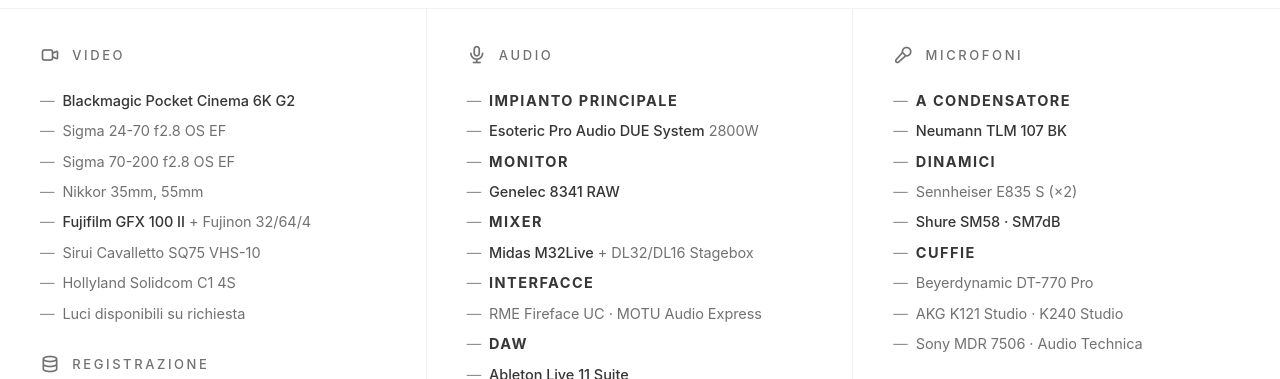
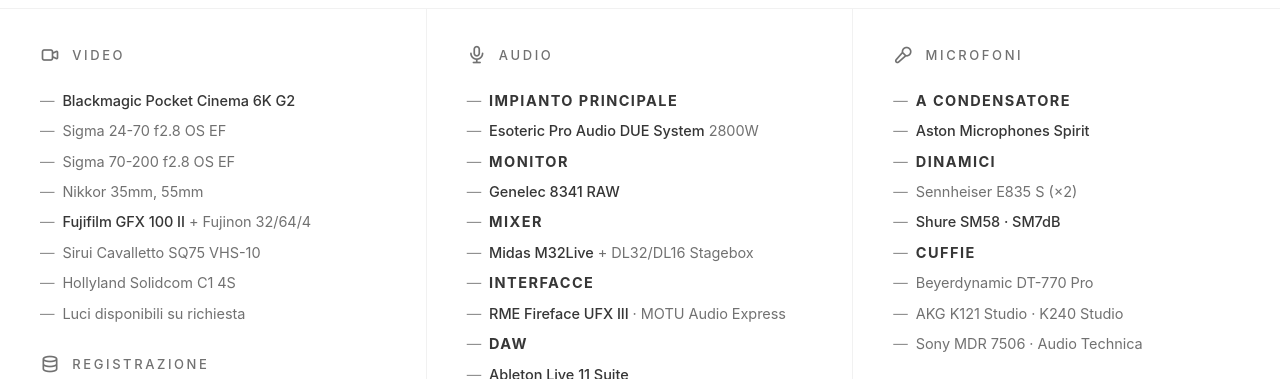
Before and after one commit to studio33club/websitedef, a plain HTML site: page produzione/index.html in a window 1280 px wide. Shown: the part 5640-6019 px from the top of the page. Drawn offline with nearby package versions, Linux system fonts and the light colour scheme; a web font is replaced by a local one.

Commit message:
Add files via upload

```diff
--- a/produzione/index.html
+++ b/produzione/index.html
@@ -1893,7 +1893,7 @@ body.lang-fr [data-lang="fr"]{display:inline}
           <li><strong style="color:rgba(26,26,26,0.88);font-size:14.5px;letter-spacing:.1em;text-transform:uppercase"><span data-lang="it">Mixer</span><span data-lang="en">Mixer</span><span data-lang="es">Mezclador</span><span data-lang="fr">Console</span></strong></li>
           <li><span class="gear-model">Midas M32Live</span> + DL32/DL16 Stagebox</li>
           <li><strong style="color:rgba(26,26,26,0.88);font-size:14.5px;letter-spacing:.1em;text-transform:uppercase"><span data-lang="it">Interfacce</span><span data-lang="en">Interfaces</span><span data-lang="es">Interfaces</span><span data-lang="fr">Interfaces</span></strong></li>
-          <li>RME Fireface UC · MOTU Audio Express</li>
+          <li><span class="gear-model">RME Fireface UFX III</span> · MOTU Audio Express</li>
           <li><strong style="color:rgba(26,26,26,0.88);font-size:14.5px;letter-spacing:.1em;text-transform:uppercase">DAW</strong></li>
           <li><span class="gear-model">Ableton Live 11 Suite</span></li>
         </ul>
@@ -1902,7 +1902,7 @@ body.lang-fr [data-lang="fr"]{display:inline}
         <div class="gear-col-title"><i class="ti ti-microphone-2"></i> <span data-lang="it">Microfoni</span><span data-lang="en">Microphones</span><span data-lang="es">Micrófonos</span><span data-lang="fr">Micros</span></div>
         <ul class="gear-list">
           <li><strong style="color:rgba(26,26,26,0.88);font-size:14.5px;letter-spacing:.1em;text-transform:uppercase"><span data-lang="it">A condensatore</span><span data-lang="en">Condenser</span><span data-lang="es">De condensador</span><span data-lang="fr">À condensateur</span></strong></li>
-          <li><span class="gear-model">Neumann TLM 107 BK</span></li>
+          <li><span class="gear-model">Aston Microphones Spirit</span></li>
           <li><strong style="color:rgba(26,26,26,0.88);font-size:14.5px;letter-spacing:.1em;text-transform:uppercase"><span data-lang="it">Dinamici</span><span data-lang="en">Dynamic</span><span data-lang="es">Dinámicos</span><span data-lang="fr">Dynamiques</span></strong></li>
           <li>Sennheiser E835 S (×2)</li>
           <li><span class="gear-model">Shure SM58 · SM7dB</span></li>
```
